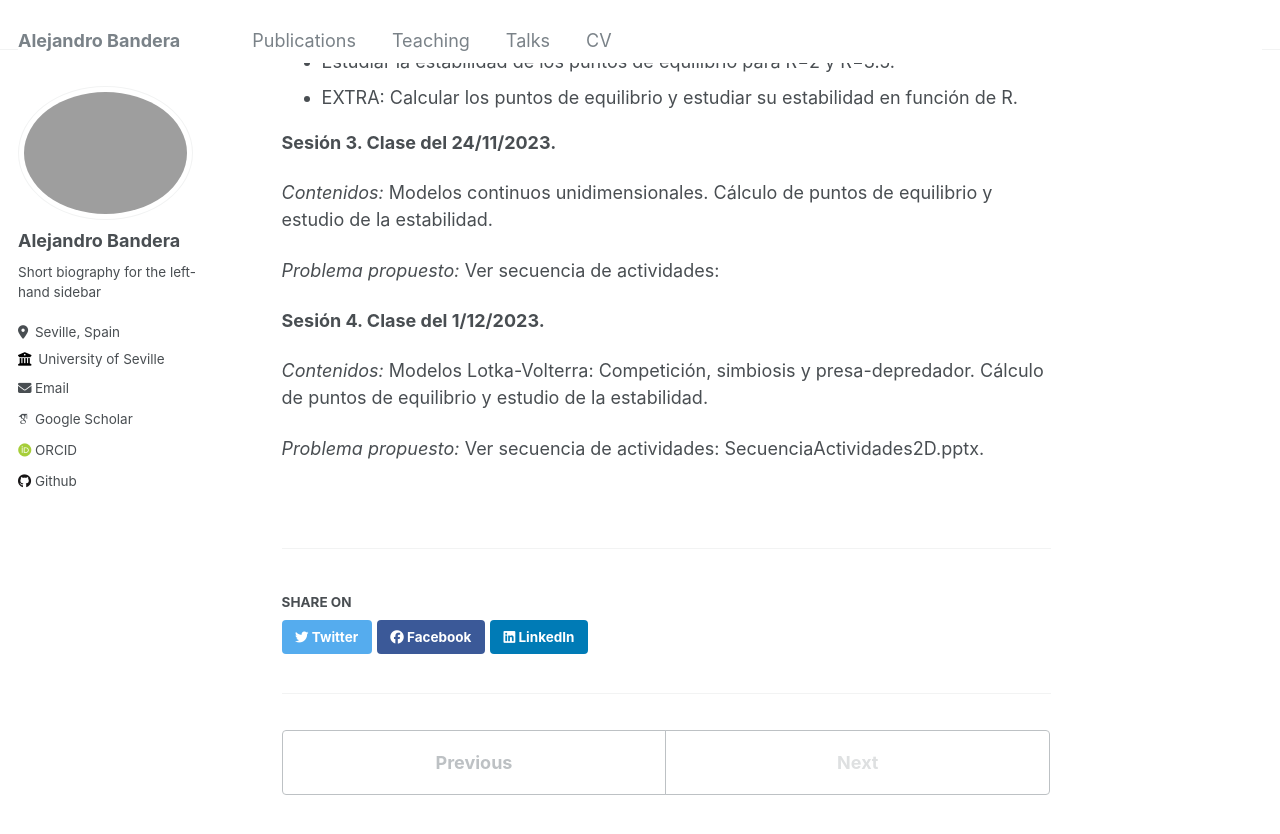
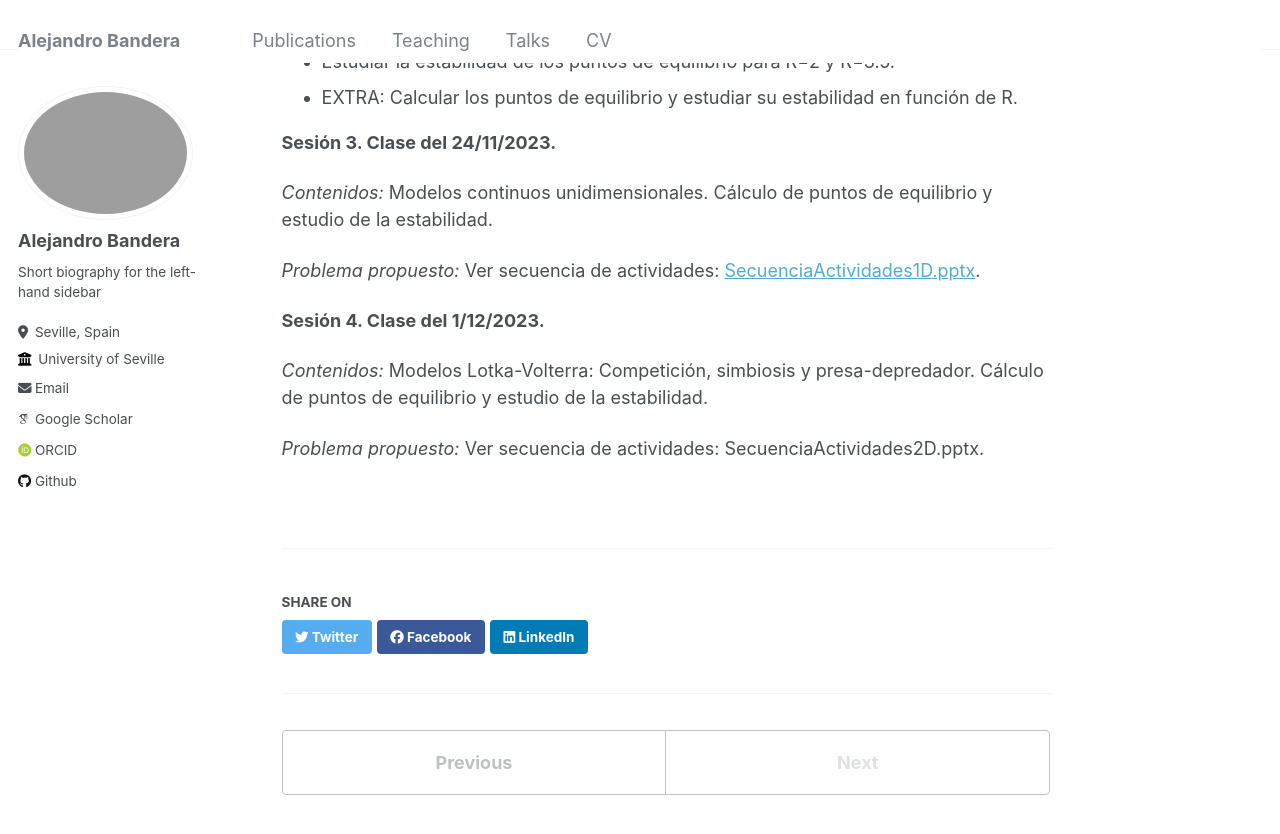
Before and after one commit to abanderam/abandera.github.io, a Jekyll site: the page built from _teaching/IABio.md, in a window 1280 px wide and 900 px high, scrolled down 3127 px. Shown: the top 834 px of the window. Built offline with Jekyll 4.4.1, drawn with Linux system fonts in a browser that asks for light colours; some web fonts are replaced.

Commit message:
Update IABio.md

```diff
--- a/_teaching/IABio.md
+++ b/_teaching/IABio.md
@@ -99,6 +99,7 @@ Parte 3: Modelos poblacionales
 <em>Contenidos:</em> Modelos continuos unidimensionales. Cálculo de puntos de equilibrio y estudio de la estabilidad.
 
 <em>Problema propuesto:</em> Ver secuencia de actividades:
+<a href="https:///abanderam.github.io/files/_teaching/prueba.txt">SecuenciaActividades1D.pptx</a>.
 
 
 <b>Sesión 4. Clase del 1/12/2023.</b>
```
